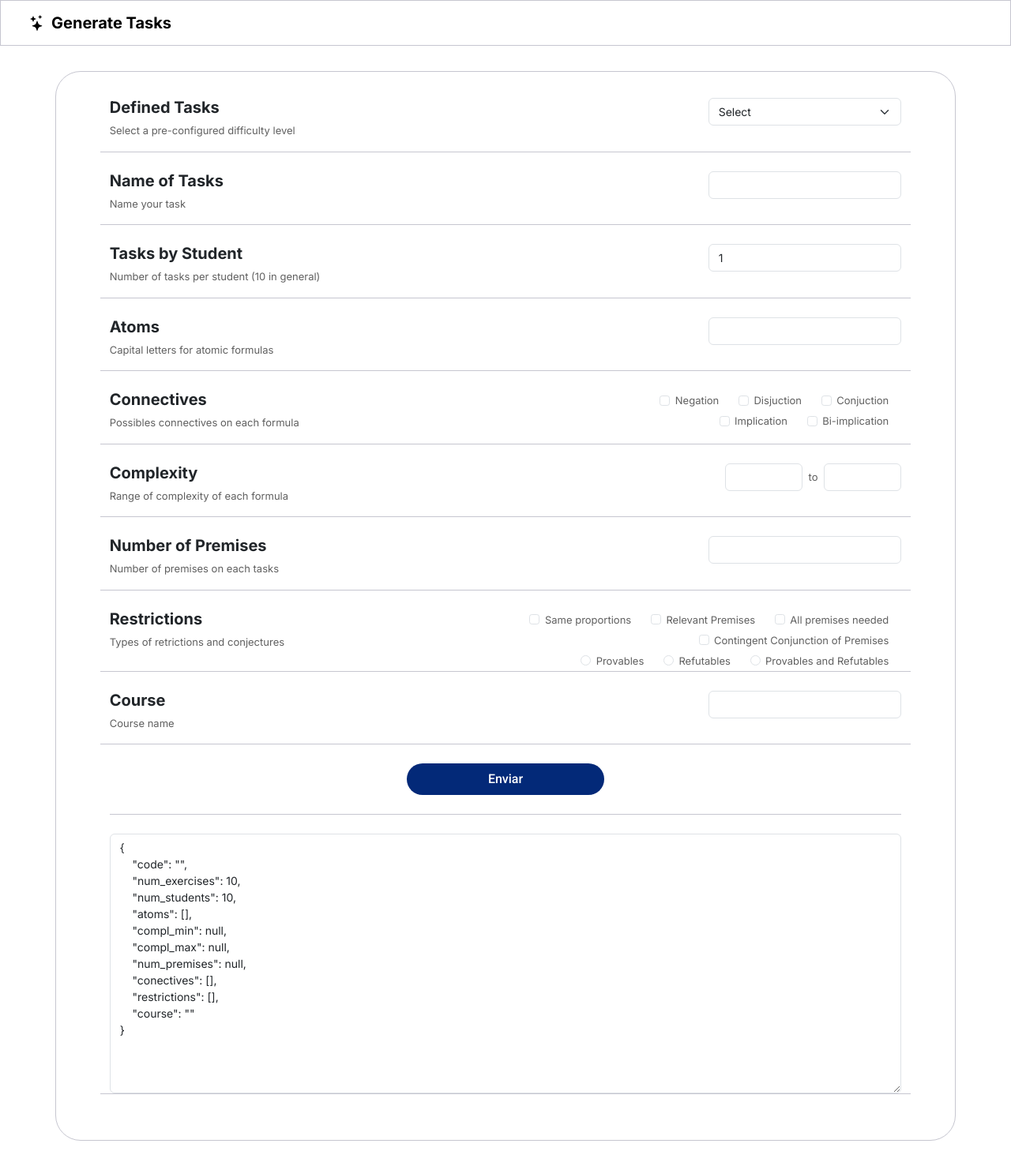
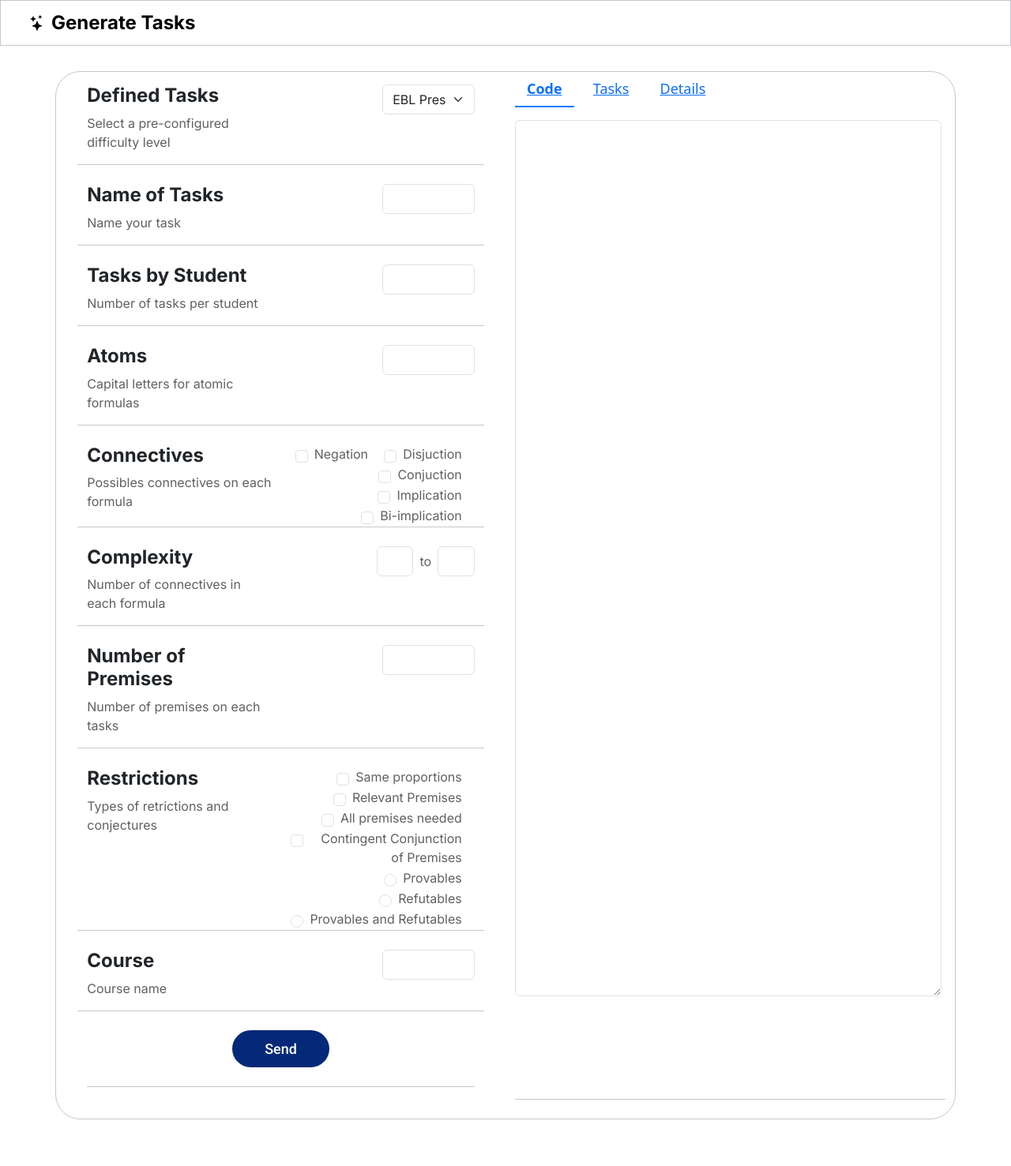
Before and after one commit to terrematte/great, a PHP site: page / in a window 1280 px wide. Shown: the whole page at 79% size. After the commit the page ends 1418 px from the top, so only its background shows below. Run offline with PHP 8.4, Linux system fonts and the light colour scheme.

Commit message:
ebl version

```diff
--- a/generate.php
+++ b/generate.php
@@ -264,7 +264,7 @@ $decoded = json_decode($jsonInput, true);
 
 if ($decoded === null) {
     $decoded = [
-        'num_exercises' => 10,
+        'num_exercises' => 1,
         'restrictions' => ['same_proportion'],
         'num_premises' => 2,
         'conectives' => ['and', 'or', 'not'],
--- a/index.html
+++ b/index.html
@@ -17,6 +17,114 @@
   <!--fonts-->
   <link href="https://fonts.googleapis.com/css2?family=Inter:wght@400;700&display=swap" rel="stylesheet">
   <link href="https://fonts.googleapis.com/css2?family=Roboto:ital,wght@0,100..900;1,100..900&display=swap" rel="stylesheet">
+
+  <style>
+<style>
+    /* Increased base font sizes */
+    body {
+        font-size: 16px; /* Increased from browser default (usually 16px) */
+    }
+
+    /* Minimal custom styles that can't be easily achieved with Bootstrap classes */
+    textarea.form-control {
+      height: 100%;
+      min-height: 300px;
+      font-size: 16px !important; /* Added for better readability */
+    }
+
+    #side {
+      height: 100%;
+    }
+
+    .tab {
+      height: 100%;
+    }
+
+    /* Tab navigation styling */
+    #menu a.click {
+      cursor: pointer;
+      padding: 8px 15px;
+      margin-right: 5px;
+      display: inline-block;
+      font-size: 18px; /* Increased from default */
+    }
+
+    #menu a.click.active {
+      font-weight: bold;
+      border-bottom: 2px solid #007bff;
+    }
+
+    #menu a.hover:hover {
+      text-decoration: underline;
+    }
+
+    /* Updated font sizes for your custom classes */
+    .font-inter {
+        font-family: 'Inter', sans-serif;
+        font-weight: 700;
+        font-size: 24px; /* Increased from 20px */
+    }
+
+    .font-inter-p {
+        font-family: 'Inter', sans-serif;
+        font-weight: 400;
+        font-size: 16px; /* Increased from 13px */
+        color: #606060;
+    }
+
+    /* Larger form elements */
+    .form-select, .form-control {
+        font-family: 'Inter', sans-serif !important;
+        font-weight: 500 !important;
+        font-size: 16px !important; /* Increased from 14px */
+    }
+
+    /* Larger buttons */
+    .button-conf {
+        font-size: 18px !important; /* Increased from 16px */
+        padding: 10px !important; /* Slightly more padding */
+    }
+
+    /* Larger checkboxes/radio labels */
+    .form-check-label {
+        font-size: 16px !important;
+    }
+
+    /* Slightly larger complex inputs */
+    .complexInput {
+        width: 20% !important;
+        font-size: 16px !important;
+    }
+
+    .tab-content {
+        flex-grow: 1;
+        overflow: hidden; /* Contains the scrolling tabs */
+        display: flex; /* New: makes tabs fill available space */
+        flex-direction: column; /* New: stacks tabs vertically */
+    }
+
+    .tab {
+        height: 100%;
+        overflow-y: auto; /* Makes content scrollable vertically */
+        padding-right: 5px; /* Prevents scrollbar from touching border */
+        flex-grow: 1; /* New: makes tabs fill available space */
+    }
+
+    /* Custom scrollbar styling (optional) */
+    .tab::-webkit-scrollbar {
+        width: 8px;
+    }
+    .tab::-webkit-scrollbar-track {
+        background: #f1f1f1;
+    }
+    .tab::-webkit-scrollbar-thumb {
+        background: #888;
+        border-radius: 4px;
+    }
+    .tab::-webkit-scrollbar-thumb:hover {
+        background: #555;
+    }
+  </style>
 </head>
 
 <body>
@@ -32,18 +140,21 @@
   </header>
 
   <div class="container box-principal">
+    <form>
+      <div class="row g-4">
+        <!-- Configuration Column -->
+        <div class="col-lg-6">
           <div class="espacamento">
-        <form>
             <div class="label row div-border">
               <div class="col">
                 <h4 class="font-inter">Defined Tasks</h4>
                 <p class="font-inter-p">Select a pre-configured difficulty level</p>
               </div>
               <div class="col d-flex justify-content-end">
-              <div class="w-50"> <!-- Caixa para limitar largura e alinhar -->
+                <div class="w-50">
                   <select id="tasktype" class="form-select" aria-label="Default select example">
                     <option value="None">Select</option>
-                  <option value="provable-level1">Only Proofs - Level 1</option>
+                    <!-- <option value="provable-level1">Only Proofs - Level 1</option>
                     <option value="provable-level2">Only Proofs - Level 2</option>
                     <option value="provable-level3">Only Proofs - Level 3</option>
                     <option value="provable-level4">Only Proofs - Level 4</option>
@@ -54,7 +165,8 @@
                     <option value="conjecture-level1">Conjectures to Prove or Refute - Level 1</option>
                     <option value="conjecture-level2">Conjectures to Prove or Refute - Level 2</option>
                     <option value="conjecture-level3">Conjectures to Prove or Refute - Level 3</option>
-                  <option value="conjecture-level4">Conjectures to Prove or Refute - Level 4</option>
+                    <option value="conjecture-level4">Conjectures to Prove or Refute - Level 4</option> -->
+                    <option value="EBL-preset" selected="selected"> EBL Preset</option>
                   </select>
                 </div>
               </div>
@@ -73,11 +185,11 @@
             <div class="label row div-border">
               <div class="col">
                 <h4 class="font-inter">Tasks by Student</h4>
-              <p class="font-inter-p">Number of tasks per student (10 in general)</p>
+                <p class="font-inter-p">Number of tasks per student </p>
               </div>
               <div class="col d-flex justify-content-end">
                 <div class="w-50">
-                <input id="num_exercises" name="num_exercises" class="form-control" type="text" aria-label="default input example"><!--possíveis limites-->
+                  <input id="num_exercises" class="form-control" type="text">
                 </div>
               </div>
             </div>
@@ -127,7 +239,7 @@
             <div class="label row div-border">
               <div class="col">
                 <h4 class="font-inter">Complexity</h4>
-              <p class="font-inter-p">Range of complexity of each formula</p>
+                <p class="font-inter-p">Number of connectives in each formula</p>
               </div>
               <div class="col font-inter-p ">
                 <div class="d-flex justify-content-end align-items-center">
@@ -198,30 +310,104 @@
                 </div>
               </div>
             </div>
-          <div class="d-flex justify-content-center div-border">
+            <div class="d-flex justify-content-center div-border mb-4 gap-3">
               <img id="load" src="src/img/loadbar.gif" alt="loadbar" height="42" style="display: none">
-            <a id="send" class="button-conf col-3">Enviar</a>
-            <a id="salvar"  style="display: none">Save to ProofWeb</a>
+              <a id="send" class="button-conf col-3">Send</a>
+              <a id="salvar" class="btn btn-outline-dark button-conf" style="display: none">Save to ProofWeb</a>
             </div>
-          <div id="side" class="label row div-border last-div">
-            <div id="menu" style="display: none">
-              <a id="codigo" class="click hover">Code</a>
+          </div>
+        </div>
+
+        <!-- Output Column -->
+        <div class="col-lg-6 d-flex flex-column">
+          <!-- Output area with tabs -->
+          <div id="side" class="div-border flex-grow-1 d-flex flex-column">
+            <div id="menu" class="mb-3">
+              <a id="codigo" class="click hover active">Code</a>
               <a id="exerc" class="click hover">Tasks</a>
               <a id="detalhes" class="click hover">Details</a>
             </div>
+            <div class="tab-content flex-grow-1 overflow-auto" style="max-height: 1110px;">
               <div id="c_codigo" class="tab">
-              <textarea name="codigo" class="form-control col-md-6 mx-auto d-block w-100" rows="15"></textarea>
+                <textarea name="codigo" class="form-control" rows="15"></textarea>
               </div>
-            <div id="c_exerc" class="tab"  style="display: none"></div>
-            <div id="c_detalhes" class="tab"  style="display: none"></div>
+              <div id="c_exerc" class="tab" style="display: none">
+                <!-- Tasks content will be dynamically added here -->
+              </div>
+              <div id="c_detalhes" class="tab" style="display: none">
+                <!-- Details content will be dynamically added here -->
+              </div>
+            </div>
+          </div>
+        </div>
       </div>
     </form>
   </div>
-  </div>
+
+  <!-- Add JavaScript to handle tab switching -->
+  <script>
+    document.addEventListener('DOMContentLoaded', function() {
+        // Make sure the menu is visible initially
+        document.getElementById('menu').style.display = 'block';
+
+        // Initialize all tabs to proper display
+        function initializeTabs() {
+            document.querySelectorAll('.tab').forEach(function(tab) {
+                tab.style.display = 'none';
+                tab.style.height = '100%';
+                tab.style.overflowY = 'auto';
+            });
+            // Show initial tab
+            document.getElementById('c_codigo').style.display = 'block';
+        }
+
+        initializeTabs();
+
+        // Tab switching functionality
+        document.getElementById('codigo').addEventListener('click', function() {
+            showTab('c_codigo');
+            setActiveTab('codigo');
+        });
+
+        document.getElementById('exerc').addEventListener('click', function() {
+            showTab('c_exerc');
+            setActiveTab('exerc');
+        });
+
+        document.getElementById('detalhes').addEventListener('click', function() {
+            showTab('c_detalhes');
+            setActiveTab('detalhes');
+        });
+
+        function showTab(tabId) {
+            // Hide all tabs
+            document.querySelectorAll('.tab').forEach(function(tab) {
+                tab.style.display = 'none';
+            });
+
+            // Show the selected tab
+            const tab = document.getElementById(tabId);
+            tab.style.display = 'block';
+            // Force recalc of scroll height
+            setTimeout(() => {
+                tab.scrollTop = 0;
+            }, 10);
+        }
+
+        function setActiveTab(tabId) {
+            // Remove active class from all tabs
+            document.querySelectorAll('#menu .click').forEach(function(tab) {
+                tab.classList.remove('active');
+            });
+
+            // Add active class to the selected tab
+            document.getElementById(tabId).classList.add('active');
+        }
+    });
+</script>
 
   <script src="src/js/jquery-1.7.1.min.js"></script>
   <script src="src/js/config.js"></script>
   <script src="src/js/query.js"></script>
-
 </body>
 </html>
--- a/src/js/config.js
+++ b/src/js/config.js
@@ -1,13 +1,15 @@
-var students = ["werewolf",
-		"caiocesarms",
-		"carine-cad",
-		"ceac13",
-		"diego.hdo",
-		"diegomuniz",
-		"dilberto",
-		"lroktu",
-		"duartefq",
-		"tolkiendili"];
+// var students = ["werewolf",
+// 		"caiocesarms",
+// 		"carine-cad",
+// 		"ceac13",
+// 		"diego.hdo",
+// 		"diegomuniz",
+// 		"dilberto",
+// 		"lroktu",
+// 		"duartefq",
+// 		"tolkiendili"];
+
+var students = ["ebl-test"]
 
 var students_fullname = students;
 
--- a/src/js/query.js
+++ b/src/js/query.js
@@ -492,6 +492,25 @@ $('#tasktype').change(function()
 			$('#premise_contingent').prop('checked', true);
 			$('#refutable_provable').attr('checked', 'checked');
 		}
+		if(option == "EBL-preset"){
+			$('#code').val('EBL Preset');
+			$('#num_exercises').val('10');
+			$('#atoms').val('P, Q, R, S ,T');
+			$('#not').prop('checked', true);
+			$('#or').prop('checked', true);
+			$('#and').prop('checked', true);
+			$('#imp').prop('checked', true);
+			$('#biimp').prop('checked', true);
+			$('#compl_min').val('2');
+			$('#compl_max').val('3');
+			$('#num_premises').val('2');
+			$('#relevant').prop('checked', true);
+			$('#same_proportion').prop('checked', true);
+			$('#no_superfluous').prop('checked', true);
+			$('#premise_contingent').prop('checked', true);
+			$('#refutable_provable').attr('checked', 'checked');
+
+		}
 	});
 
 
```
Also changed, not shown: exporting/export_formula.php (+30 -57 lines), query_lti.js (+19 -0 lines), exporting/example_requests/images/imd_logo.png (added), exporting/images/XXI_ebl.png (added), 6 other files. Lines whose indentation alone changed are shown as unchanged.
